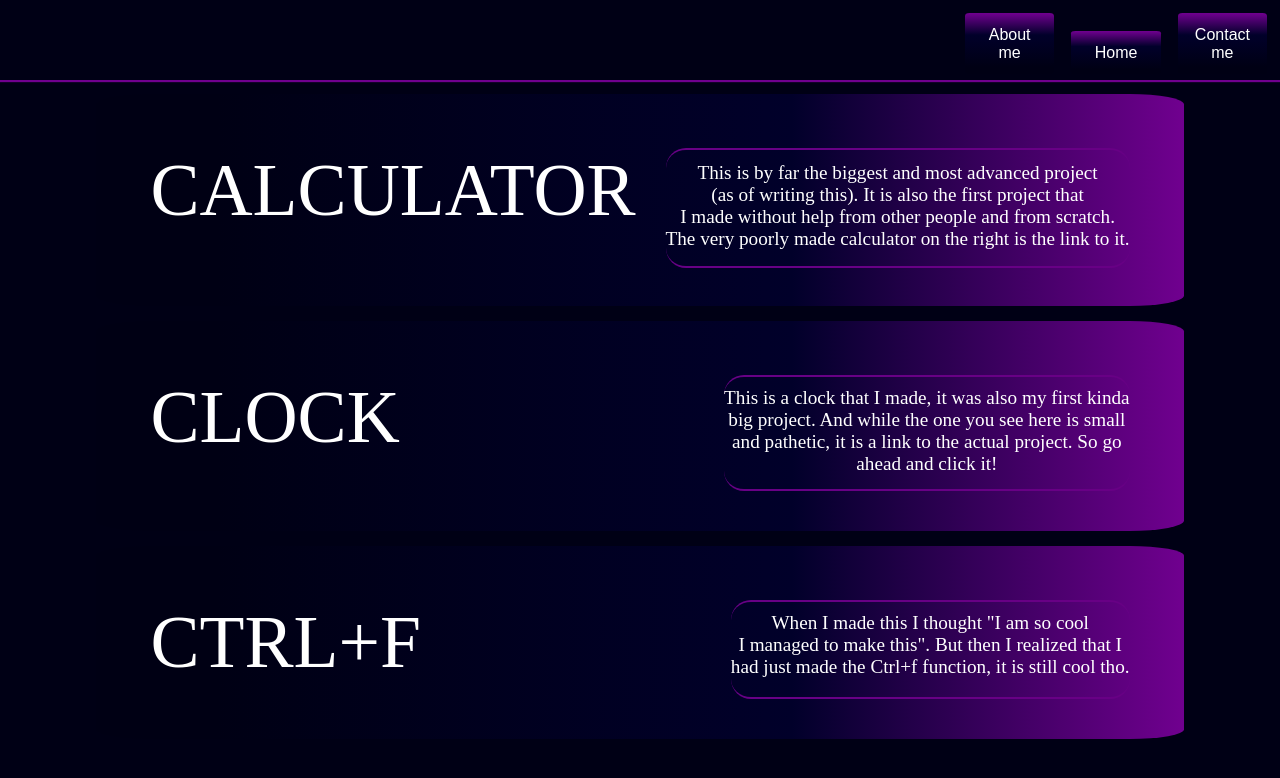
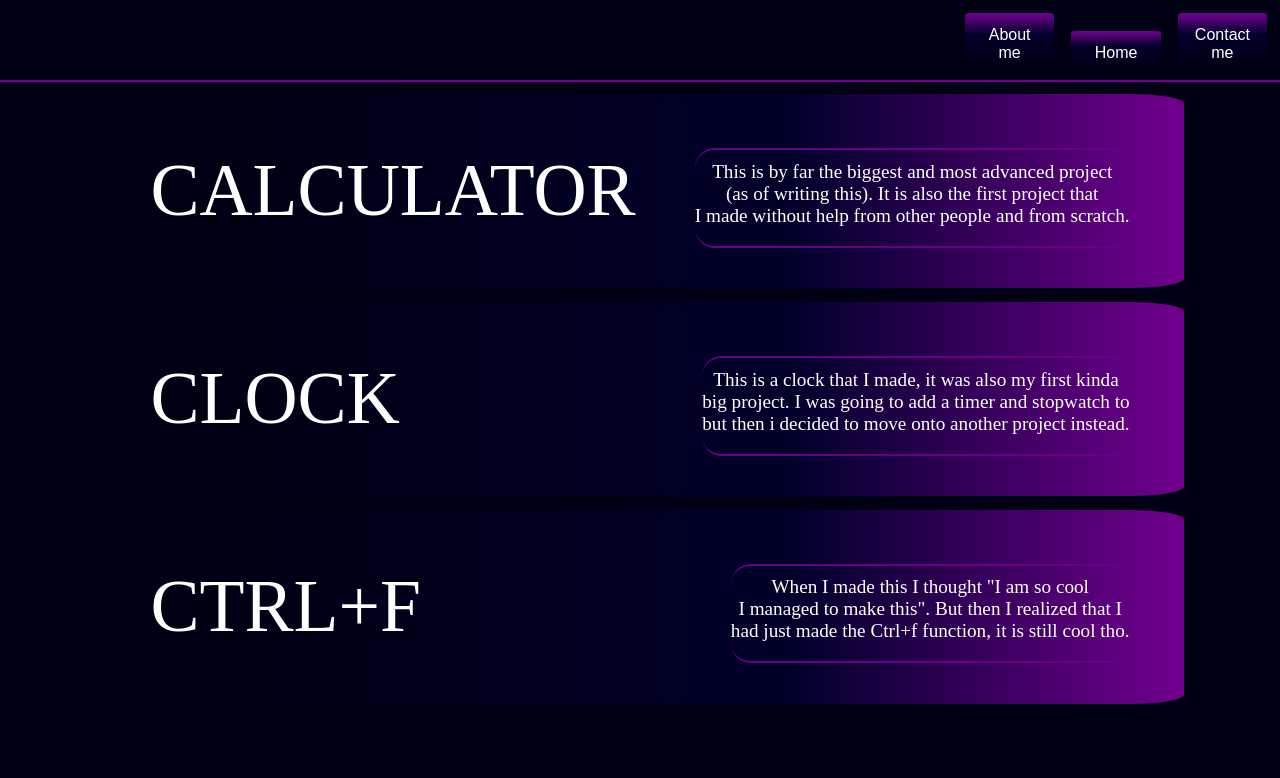
Before and after one commit to ZeSved/my-website, a plain HTML site: page projects.html in a window 1280 px wide. Drawn offline with Linux system fonts and the light colour scheme.

Commit message:
fixed descriptions

```diff
--- a/projects.html
+++ b/projects.html
@@ -36,7 +36,6 @@
           <span><p>This is by far the biggest and most advanced project</p></span>
           <span><p>(as of writing this). It is also the first project that</p></span>
           <span><p>I made without help from other people and from scratch.</p></span>
-          <span><p>The very poorly made calculator on the right is the link to it.</p></span>
         </article>
       </nav>
     </a>
@@ -49,9 +48,8 @@
       <nav>
         <article class="p">
           <div><p>This is a clock that I made, it was also my first kinda</p></div>
-          <div><p>big project. And while the one you see here is small</p></div>
-          <div><p>and pathetic, it is a link to the actual project. So go</p></div>
-          <div><p>ahead and click it!</p></div>
+          <div><p>big project. I was going to add a timer and stopwatch to</p></div>
+          <div><p>but then i decided to move onto another project instead.</p></div>
         </article>
       </nav>
     </a>
```
